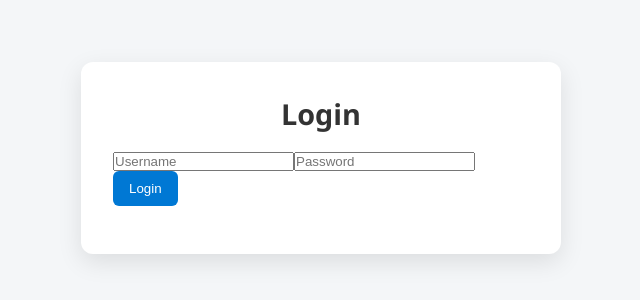
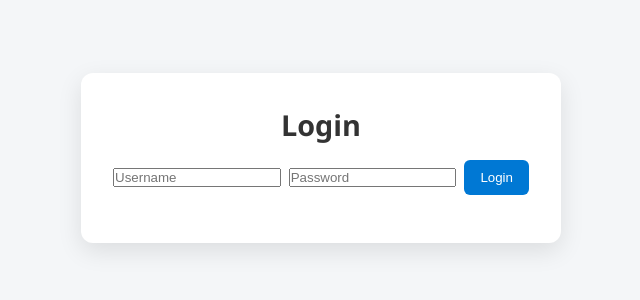
Before and after one commit to VirtualAngel1/ToDo-App, a React (Create React App) app in the folder client/: page / in a window 1280 px wide. Shown: the part 242-542 px from the top of the page, without its empty margins (319-959 px from the left). Built offline with nearby package versions, Linux system fonts and the light colour scheme.

Commit message:
LoginForm Update

```diff
--- a/client/src/LoginForm.js
+++ b/client/src/LoginForm.js
@@ -7,23 +7,44 @@
 
   const handleSubmit = async (e) => {
     e.preventDefault();
+
+    console.log('API URL from env:', process.env.REACT_APP_API_URL);
+
+    const loginUrl = `${process.env.REACT_APP_API_URL}/login`;
+    console.log('Login URL:', loginUrl);
+
     try {
-      const res = await axios.post(`${process.env.REACT_APP_API_URL}/login`, {
-        username,
-        password,
-      });
+      const res = await axios.post(loginUrl, { username, password });
       onLogin(res.data.token);
     } catch (err) {
-      alert(err.response?.data?.error || 'Login failed');
+
+      console.error('Login error thrown:', err);
+      console.error('Error response data:', err.response?.data);
+
+      alert(err.response?.data?.error || err.message || 'Login failed');
     }
   };
 
   return (
     <section id="auth-section" aria-label="User Authentication">
       <h1>Login</h1>
-      <form onSubmit={handleSubmit}>
-        <input value={username} onChange={e => setUsername(e.target.value)} placeholder="Username" required />
-        <input type="password" value={password} onChange={e => setPassword(e.target.value)} placeholder="Password" required />
+      <form id="login-form" onSubmit={handleSubmit}>
+        <input
+          id="username"
+          type="text"
+          placeholder="Username"
+          value={username}
+          onChange={e => setUsername(e.target.value)}
+          required
+        />
+        <input
+          id="password"
+          type="password"
+          placeholder="Password"
+          value={password}
+          onChange={e => setPassword(e.target.value)}
+          required
+        />
         <button type="submit">Login</button>
       </form>
     </section>
```
